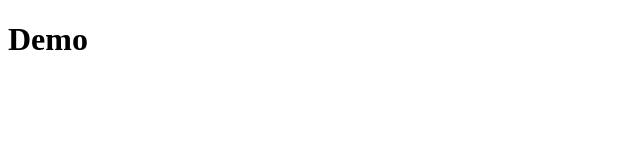
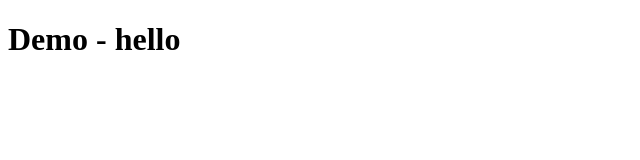
Before and after one commit to Thiru-cse/B44-Git, a plain HTML site: page index.html in a window 1280 px wide. Shown: the whole page, without its empty margins (0-640 px from the left). Drawn offline with Linux system fonts and the light colour scheme.

Commit message:
first commit

```diff
--- a/index.html
+++ b/index.html
@@ -7,6 +7,6 @@
     <title>Document</title>
 </head>
 <body>
-    <h1>Demo</h1>
+    <h1>Demo - hello</h1>
 </body>
 </html>
```
